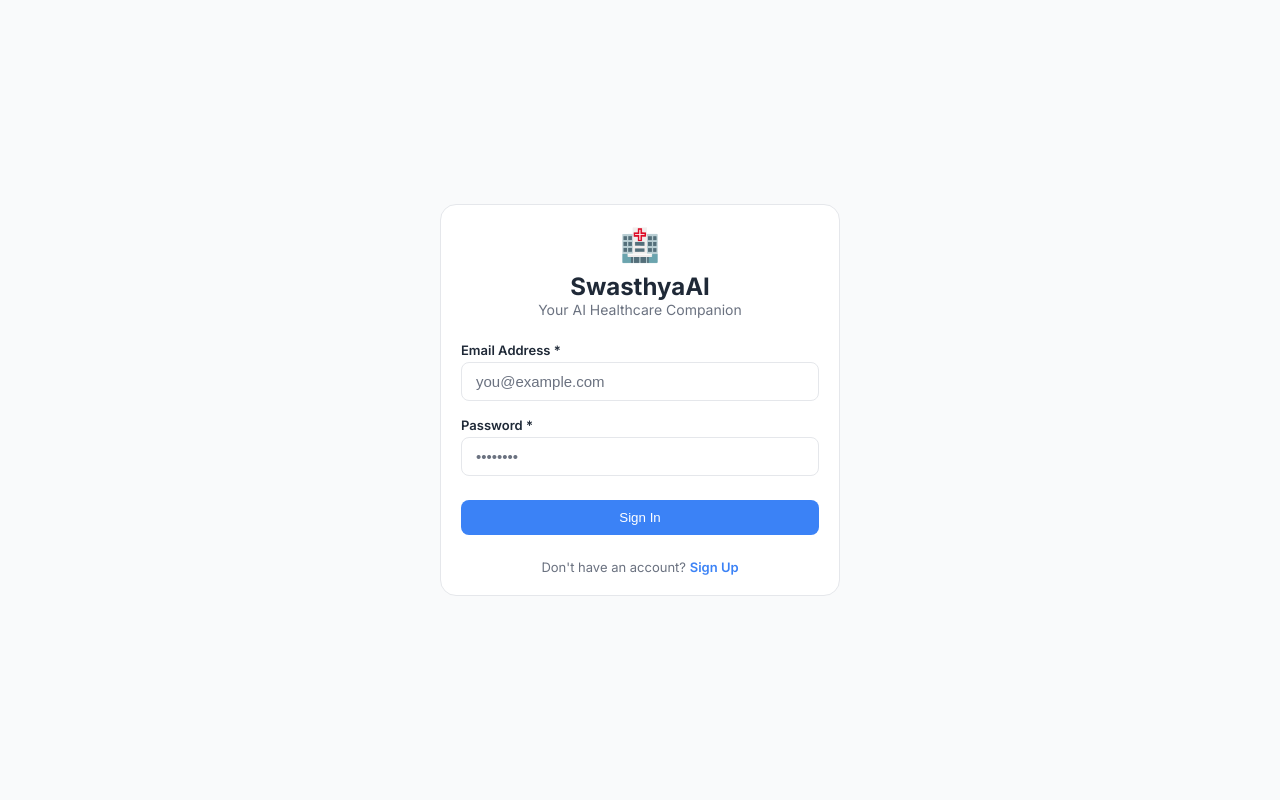
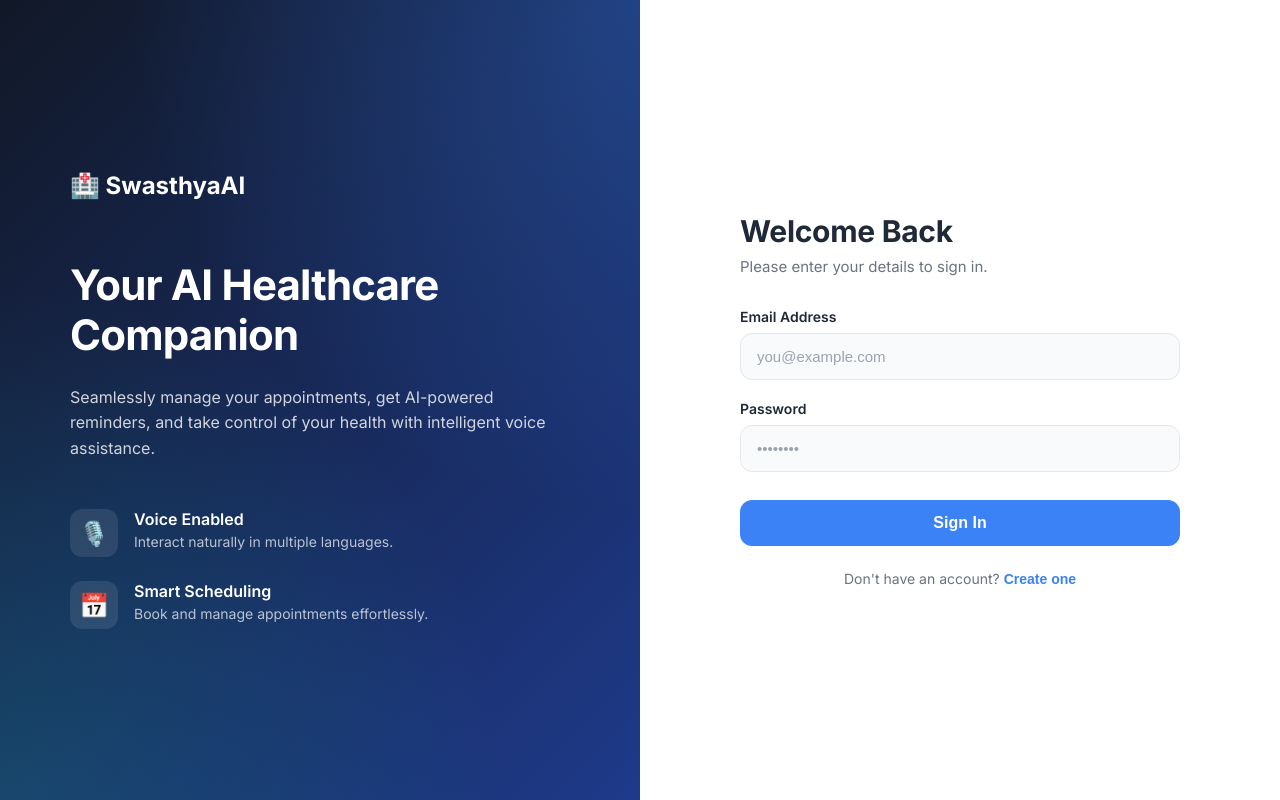
Before and after one commit to pandeyadarsh2503/Real-Time-Multilingual-Voice-AI-Agent, a React (Vite) app in the folder frontend/: page / in a window 1280 px wide. Built offline with nearby package versions, Linux system fonts and the light colour scheme; no server answers.

Commit message:
add user authentication component and base CSS styles

```diff
--- a/frontend/src/components/Login.jsx
+++ b/frontend/src/components/Login.jsx
@@ -29,7 +29,6 @@ export default function Login() {
 
         const userCred = await createUserWithEmailAndPassword(auth, email, password)
         await updateProfile(userCred.user, { displayName: name })
-        // Store phone number locally for demo simulation (or push to backend DB)
         localStorage.setItem(`phone_${userCred.user.uid}`, phone)
       } else {
         if (!email.trim()) throw new Error("Email is required.");
@@ -44,89 +43,114 @@ export default function Login() {
   }
 
   return (
-    <div style={{
-      width: '100%', height: '100vh',
-      display: 'flex', alignItems: 'center', justifyContent: 'center',
-      background: 'var(--bg-body)'
-    }}>
-      <form className="widget-card" style={{ width: '400px', display: 'flex', flexDirection: 'column', gap: '16px' }} onSubmit={handleSubmit}>
-        <div style={{ textAlign: 'center', marginBottom: '8px' }}>
-          <div style={{ fontSize: '32px', marginBottom: '8px' }}>🏥</div>
-          <h2 style={{ fontSize: '24px', fontWeight: '700' }}>SwasthyaAI</h2>
-          <p style={{ color: 'var(--text-muted)', fontSize: '14px' }}>Your AI Healthcare Companion</p>
+    <div className="auth-page-container">
+      <div className="auth-hero-section">
+        <div className="auth-hero-content">
+          <div className="auth-logo">🏥 SwasthyaAI</div>
+          <h1 className="auth-hero-title">Your AI Healthcare Companion</h1>
+          <p className="auth-hero-subtitle">
+            Seamlessly manage your appointments, get AI-powered reminders, and take control of your health with intelligent voice assistance.
+          </p>
+          <div className="auth-features">
+            <div className="auth-feature-item">
+              <span className="auth-feature-icon">🎙️</span>
+              <div>
+                <h4>Voice Enabled</h4>
+                <p>Interact naturally in multiple languages.</p>
+              </div>
+            </div>
+            <div className="auth-feature-item">
+              <span className="auth-feature-icon">📅</span>
+              <div>
+                <h4>Smart Scheduling</h4>
+                <p>Book and manage appointments effortlessly.</p>
+              </div>
+            </div>
+          </div>
+        </div>
+      </div>
+
+      <div className="auth-form-section">
+        <div className="auth-form-container fade-in">
+          <div className="auth-form-header">
+            <h2>{isRegister ? 'Create an Account' : 'Welcome Back'}</h2>
+            <p>{isRegister ? 'Sign up to get started with SwasthyaAI.' : 'Please enter your details to sign in.'}</p>
           </div>
 
           {error && (
-          <div style={{ background: '#fef2f2', color: '#b91c1c', padding: '12px', borderRadius: '8px', fontSize: '13px' }}>
-            {error}
+            <div className="auth-error-message">
+              <svg xmlns="http://www.w3.org/2000/svg" width="16" height="16" viewBox="0 0 24 24" fill="none" stroke="currentColor" strokeWidth="2" strokeLinecap="round" strokeLinejoin="round"><circle cx="12" cy="12" r="10"></circle><line x1="12" y1="8" x2="12" y2="12"></line><line x1="12" y1="16" x2="12.01" y2="16"></line></svg>
+              <span>{error}</span>
             </div>
           )}
 
+          <form className="auth-form" onSubmit={handleSubmit}>
             {isRegister && (
-          <>
-            <div>
-              <label style={{ display: 'block', marginBottom: '4px', fontSize: '13px', fontWeight: '600' }}>Full Name *</label>
+              <div className="auth-input-group-row">
+                <div className="auth-input-group">
+                  <label>Full Name</label>
                   <input
                     type="text"
-                className="input-field"
+                    className="auth-input"
                     required
-                style={{ width: '100%', border: '1px solid var(--border)', borderRadius: '8px', padding: '10px 14px' }}
                     value={name} onChange={e => setName(e.target.value)}
                     placeholder="John Doe"
                   />
                 </div>
-            <div>
-              <label style={{ display: 'block', marginBottom: '4px', fontSize: '13px', fontWeight: '600' }}>Phone Number * <span style={{color:'#6b7280', fontWeight: 'normal'}}>(Required for Reminders)</span></label>
+                <div className="auth-input-group">
+                  <label>Phone Number <span>(For Reminders)</span></label>
                   <input
                     type="tel"
-                className="input-field"
+                    className="auth-input"
                     required
-                style={{ width: '100%', border: '1px solid var(--border)', borderRadius: '8px', padding: '10px 14px' }}
                     value={phone} onChange={e => setPhone(e.target.value)}
                     placeholder="+91 98765 43210"
                   />
                 </div>
-          </>
+              </div>
             )}
 
-        <div>
-          <label style={{ display: 'block', marginBottom: '4px', fontSize: '13px', fontWeight: '600' }}>Email Address *</label>
+            <div className="auth-input-group">
+              <label>Email Address</label>
               <input
                 type="email"
-            className="input-field"
+                className="auth-input"
                 required
-            style={{ width: '100%', border: '1px solid var(--border)', borderRadius: '8px', padding: '10px 14px' }}
                 value={email} onChange={e => setEmail(e.target.value)}
                 placeholder="you@example.com"
               />
             </div>
 
-        <div>
-          <label style={{ display: 'block', marginBottom: '4px', fontSize: '13px', fontWeight: '600' }}>Password *</label>
+            <div className="auth-input-group">
+              <label>Password</label>
               <input
                 type="password"
-            className="input-field"
+                className="auth-input"
                 required
-            style={{ width: '100%', border: '1px solid var(--border)', borderRadius: '8px', padding: '10px 14px' }}
                 value={password} onChange={e => setPassword(e.target.value)}
                 placeholder="••••••••"
               />
             </div>
 
-        <button type="submit" className="upcoming-btn" disabled={loading} style={{ marginTop: '8px' }}>
-          {loading ? 'Please wait...' : (isRegister ? 'Sign Up' : 'Sign In')}
+            <button type="submit" className="auth-submit-btn" disabled={loading}>
+              {loading ? (
+                 <span className="auth-spinner"></span>
+              ) : (isRegister ? 'Sign Up' : 'Sign In')}
             </button>
+          </form>
 
-        <p style={{ textAlign: 'center', fontSize: '13px', color: 'var(--text-muted)', marginTop: '8px' }}>
+          <p className="auth-toggle-text">
             {isRegister ? "Already have an account? " : "Don't have an account? "}
-          <span
-            style={{ color: 'var(--accent-blue)', cursor: 'pointer', fontWeight: '600' }}
+            <button
+              type="button"
+              className="auth-toggle-btn"
               onClick={() => { setIsRegister(!isRegister); setError(''); }}
             >
-            {isRegister ? "Sign In" : "Sign Up"}
-          </span>
+              {isRegister ? "Sign In" : "Create one"}
+            </button>
           </p>
-      </form>
+        </div>
+      </div>
     </div>
   )
 }
--- a/frontend/src/styles/index.css
+++ b/frontend/src/styles/index.css
@@ -451,3 +451,278 @@ html, body {
   0%, 80%, 100% { transform: translateY(0); }
   40% { transform: translateY(-6px); }
 }
+
+/* ── Authentication Pages ───────────────────────────────── */
+.auth-page-container {
+  display: flex;
+  min-height: 100vh;
+  width: 100%;
+  background: var(--bg-main);
+}
+
+.auth-hero-section {
+  flex: 1;
+  background: linear-gradient(135deg, var(--bg-sidebar) 0%, #1e3a8a 100%);
+  display: flex;
+  align-items: center;
+  justify-content: center;
+  padding: 40px;
+  color: white;
+  position: relative;
+  overflow: hidden;
+}
+
+.auth-hero-section::before {
+  content: '';
+  position: absolute;
+  top: 0; left: 0; right: 0; bottom: 0;
+  background: radial-gradient(circle at top right, rgba(59,130,246,0.3) 0%, transparent 50%),
+              radial-gradient(circle at bottom left, rgba(20,184,166,0.2) 0%, transparent 50%);
+}
+
+.auth-hero-content {
+  max-width: 500px;
+  position: relative;
+  z-index: 1;
+}
+
+.auth-logo {
+  font-size: 24px;
+  font-weight: 700;
+  margin-bottom: 60px;
+  display: flex;
+  align-items: center;
+  gap: 12px;
+}
+
+.auth-hero-title {
+  font-size: 42px;
+  font-weight: 800;
+  line-height: 1.2;
+  margin-bottom: 24px;
+  letter-spacing: -0.02em;
+}
+
+.auth-hero-subtitle {
+  font-size: 16px;
+  line-height: 1.6;
+  color: rgba(255,255,255,0.8);
+  margin-bottom: 48px;
+}
+
+.auth-features {
+  display: flex;
+  flex-direction: column;
+  gap: 24px;
+}
+
+.auth-feature-item {
+  display: flex;
+  align-items: flex-start;
+  gap: 16px;
+}
+
+.auth-feature-icon {
+  font-size: 24px;
+  background: rgba(255,255,255,0.1);
+  width: 48px;
+  height: 48px;
+  display: flex;
+  align-items: center;
+  justify-content: center;
+  border-radius: 12px;
+  backdrop-filter: blur(10px);
+}
+
+.auth-feature-item h4 {
+  font-size: 16px;
+  font-weight: 600;
+  margin-bottom: 4px;
+}
+
+.auth-feature-item p {
+  font-size: 14px;
+  color: rgba(255,255,255,0.7);
+}
+
+.auth-form-section {
+  flex: 1;
+  display: flex;
+  align-items: center;
+  justify-content: center;
+  padding: 40px;
+  background: var(--bg-main);
+}
+
+.auth-form-container {
+  width: 100%;
+  max-width: 440px;
+}
+
+.auth-form-header {
+  margin-bottom: 32px;
+}
+
+.auth-form-header h2 {
+  font-size: 30px;
+  font-weight: 700;
+  color: var(--text-primary);
+  margin-bottom: 8px;
+  letter-spacing: -0.01em;
+}
+
+.auth-form-header p {
+  color: var(--text-muted);
+  font-size: 15px;
+}
+
+.auth-error-message {
+  background: #fef2f2;
+  color: #b91c1c;
+  padding: 12px 16px;
+  border-radius: var(--radius-md);
+  font-size: 14px;
+  margin-bottom: 24px;
+  display: flex;
+  align-items: center;
+  gap: 12px;
+  border: 1px solid #fecaca;
+}
+
+.auth-form {
+  display: flex;
+  flex-direction: column;
+  gap: 20px;
+}
+
+.auth-input-group-row {
+  display: flex;
+  gap: 16px;
+}
+
+.auth-input-group-row .auth-input-group {
+  flex: 1;
+}
+
+.auth-input-group {
+  display: flex;
+  flex-direction: column;
+  gap: 8px;
+}
+
+.auth-input-group label {
+  font-size: 14px;
+  font-weight: 600;
+  color: var(--text-primary);
+}
+
+.auth-input-group label span {
+  font-weight: 400;
+  color: var(--text-muted);
+  font-size: 12px;
+}
+
+.auth-input {
+  width: 100%;
+  padding: 14px 16px;
+  border: 1px solid var(--border);
+  border-radius: var(--radius-md);
+  font-size: 15px;
+  color: var(--text-primary);
+  background: var(--bg-body);
+  transition: all 0.2s;
+  outline: none;
+}
+
+.auth-input:focus {
+  border-color: var(--accent-blue);
+  box-shadow: 0 0 0 3px rgba(59,130,246,0.1);
+  background: white;
+}
+
+.auth-input::placeholder {
+  color: #9ca3af;
+}
+
+.auth-submit-btn {
+  width: 100%;
+  padding: 14px;
+  background: var(--accent-blue);
+  color: white;
+  border: none;
+  border-radius: var(--radius-md);
+  font-size: 16px;
+  font-weight: 600;
+  cursor: pointer;
+  margin-top: 8px;
+  transition: all 0.2s;
+  display: flex;
+  align-items: center;
+  justify-content: center;
+}
+
+.auth-submit-btn:hover:not(:disabled) {
+  background: #2563eb;
+  transform: translateY(-1px);
+  box-shadow: 0 4px 12px rgba(37,99,235,0.2);
+}
+
+.auth-submit-btn:disabled {
+  opacity: 0.7;
+  cursor: not-allowed;
+}
+
+.auth-spinner {
+  width: 20px;
+  height: 20px;
+  border: 2px solid rgba(255,255,255,0.3);
+  border-radius: 50%;
+  border-top-color: white;
+  animation: spin 1s ease-in-out infinite;
+}
+
+@keyframes spin {
+  to { transform: rotate(360deg); }
+}
+
+.auth-toggle-text {
+  margin-top: 24px;
+  text-align: center;
+  font-size: 14px;
+  color: var(--text-muted);
+}
+
+.auth-toggle-btn {
+  background: none;
+  border: none;
+  color: var(--accent-blue);
+  font-weight: 600;
+  font-size: 14px;
+  cursor: pointer;
+  padding: 0;
+  text-decoration: none;
+}
+
+.auth-toggle-btn:hover {
+  text-decoration: underline;
+}
+
+/* Responsive adjustments */
+@media (max-width: 860px) {
+  .auth-page-container {
+    flex-direction: column;
+  }
+  .auth-hero-section {
+    display: none; /* Hide hero on small screens */
+  }
+  .auth-form-section {
+    padding: 24px;
+  }
+  .auth-form-container {
+    padding: 32px;
+    background: white;
+    border-radius: var(--radius-xl);
+    box-shadow: var(--shadow-card);
+    border: 1px solid var(--border);
+  }
+}
```
Lines whose indentation alone changed are shown as unchanged.
